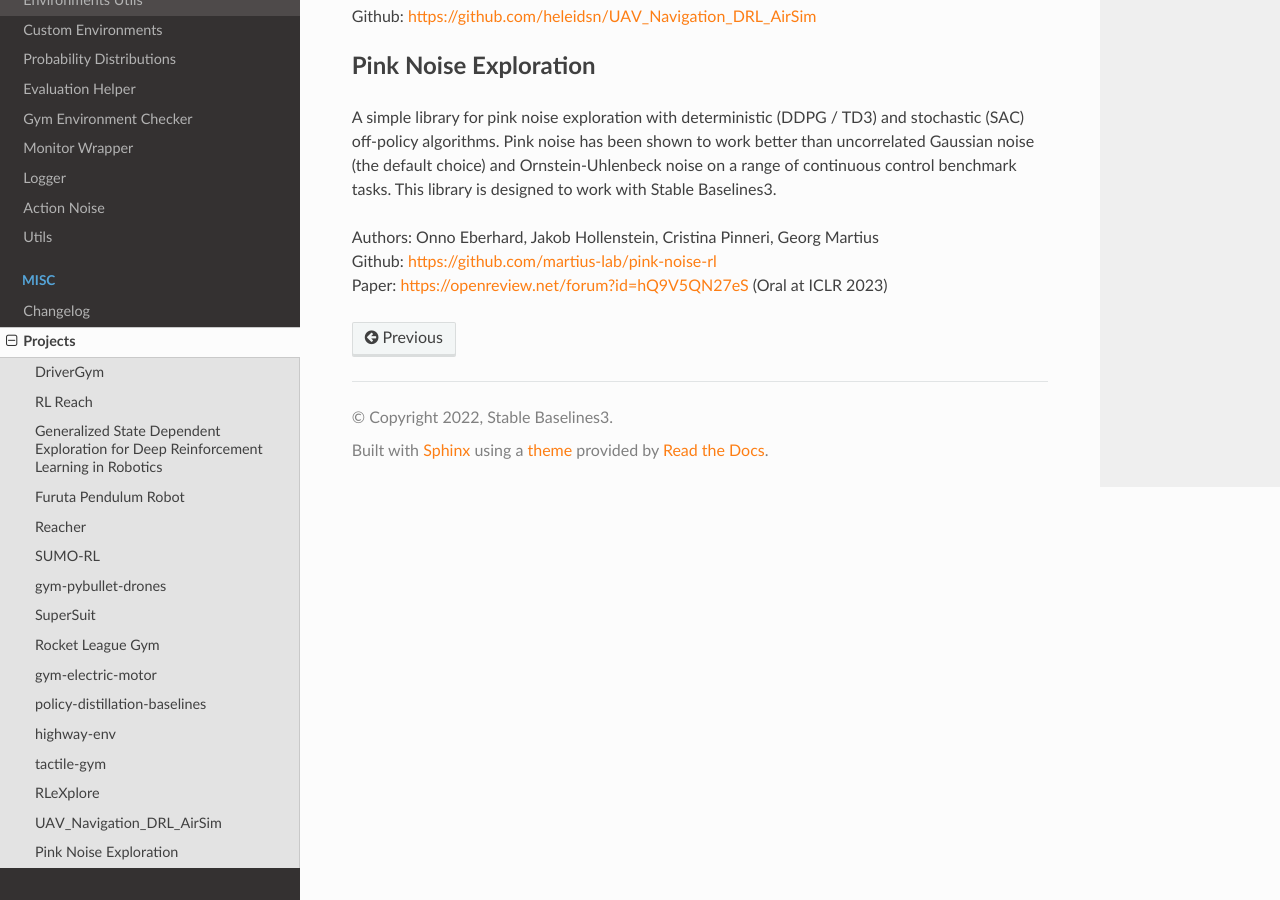
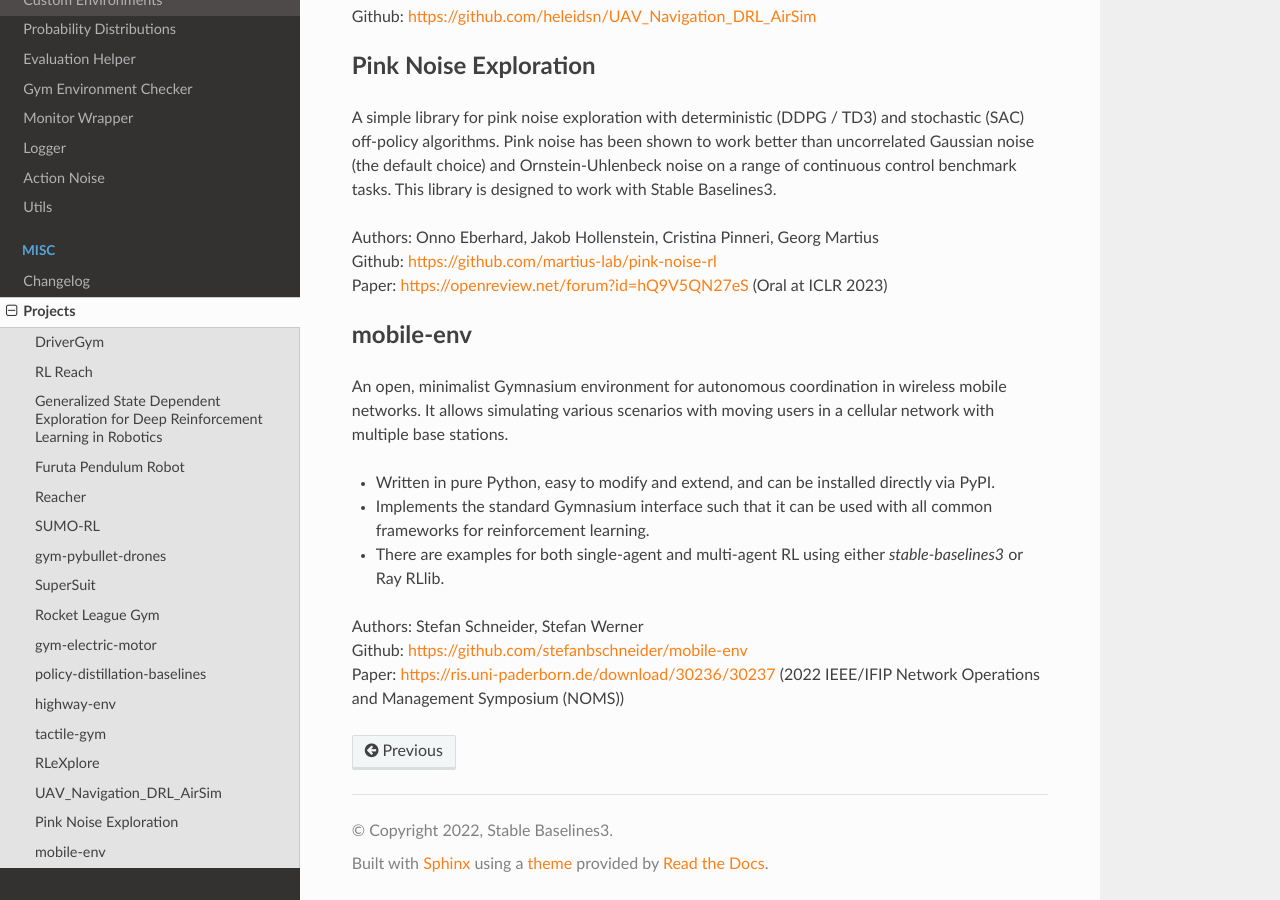
Before and after one commit to DLR-RM/stable-baselines3, a Sphinx documentation site: the page built from docs/misc/projects.rst, in a window 1280 px wide and 900 px high, scrolled down 4865 px. Built offline with Sphinx 7.4.7 and the Read the Docs theme 2.0.0, drawn with Linux system fonts in a browser that asks for light colours.

Commit message:
Docs: Add mobile-env to community projects

```diff
--- a/docs/misc/projects.rst
+++ b/docs/misc/projects.rst
@@ -197,3 +197,18 @@ A simple library for pink noise exploration with deterministic (DDPG / TD3) and
 | Authors: Onno Eberhard, Jakob Hollenstein, Cristina Pinneri, Georg Martius
 | Github: https://github.com/martius-lab/pink-noise-rl
 | Paper: https://openreview.net/forum?id=hQ9V5QN27eS (Oral at ICLR 2023)
+
+
+mobile-env
+----------------------
+
+An open, minimalist Gymnasium environment for autonomous coordination in wireless mobile networks.
+It allows simulating various scenarios with moving users in a cellular network with multiple base stations.
+
+- Written in pure Python, easy to modify and extend, and can be installed directly via PyPI.
+- Implements the standard Gymnasium interface such that it can be used with all common frameworks for reinforcement learning.
+- There are examples for both single-agent and multi-agent RL using either `stable-baselines3` or Ray RLlib.
+
+| Authors: Stefan Schneider, Stefan Werner
+| Github: https://github.com/stefanbschneider/mobile-env
+| Paper: https://ris.uni-paderborn.de/download/30236/30237 (2022 IEEE/IFIP Network Operations and Management Symposium (NOMS))
```
